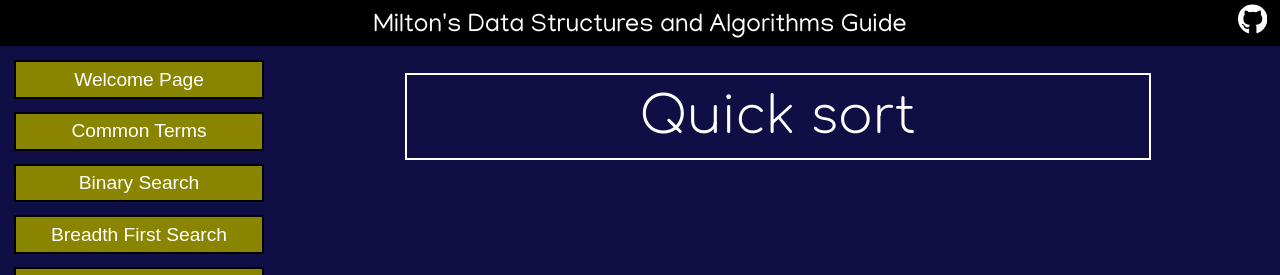
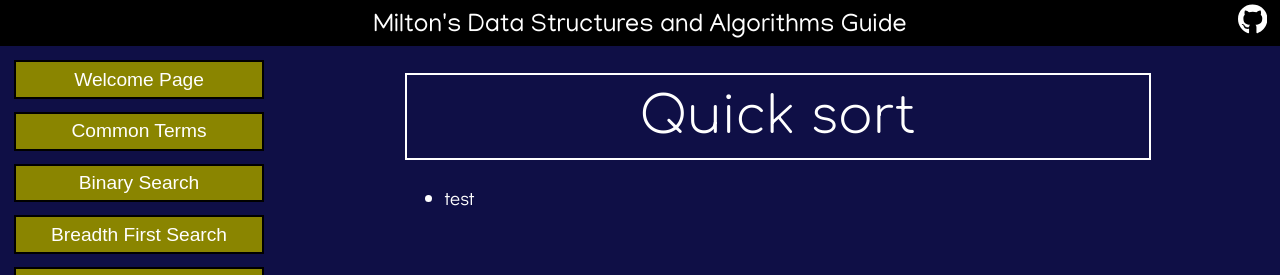
Before and after one commit to miltonhuynh/DSA-guide, a React (Create React App) app in the folder app/: page /DSA-guide/QuickSort in a window 1280 px wide. Shown: the top 275 px of the page. Built offline with nearby package versions, Linux system fonts and the light colour scheme; a web font is replaced by a local one.

Commit message:
Added quicksort container for content

```diff
--- a/app/src/Concepts/InsertionSort.js
+++ b/app/src/Concepts/InsertionSort.js
@@ -21,10 +21,10 @@ export default function InsertionSort() {
       <div class="Container">
         <div class="font-m">
           <ul>
-            <li><div>Insertion sort works like organizing playing cards in your hands.</div></li><br/>
-            <li><div>Builds up the sort by gradually creating a larger left half which is always sorted.</div></li><br/>
-            <li><div>If data is almost sorted, time complexity is better than bubble sort and selection sort.</div></li><br/>
-            <li><div>Implementation steps:</div></li>
+            <li>Insertion sort works like organizing playing cards in your hands.</li><br/>
+            <li>Builds up the sort by gradually creating a larger left half which is always sorted.</li><br/>
+            <li>If data is almost sorted, time complexity is better than bubble sort and selection sort.</li><br/>
+            <li>Implementation steps:</li>
             <div class="indent font-sm">
               <div>1) Start by picking the second element in the array.</div>
               <div>2) Compare the second element with the one before it and swap if necessary.</div>
--- a/app/src/Concepts/QuickSort.js
+++ b/app/src/Concepts/QuickSort.js
@@ -4,6 +4,13 @@ export default function QuickSort() {
   return (
     <div class="Concept_page">
       <div class="Concept_title">Quick sort</div>
+      <div class="Container">
+        <ul>
+          <div class="font-m">
+            <li>test</li>
+          </div>
+        </ul>
+      </div>
     </div>
   )
 }
```
Also changed, not shown: app/src/Concepts/MergeSort.js (+8 -6 lines).
